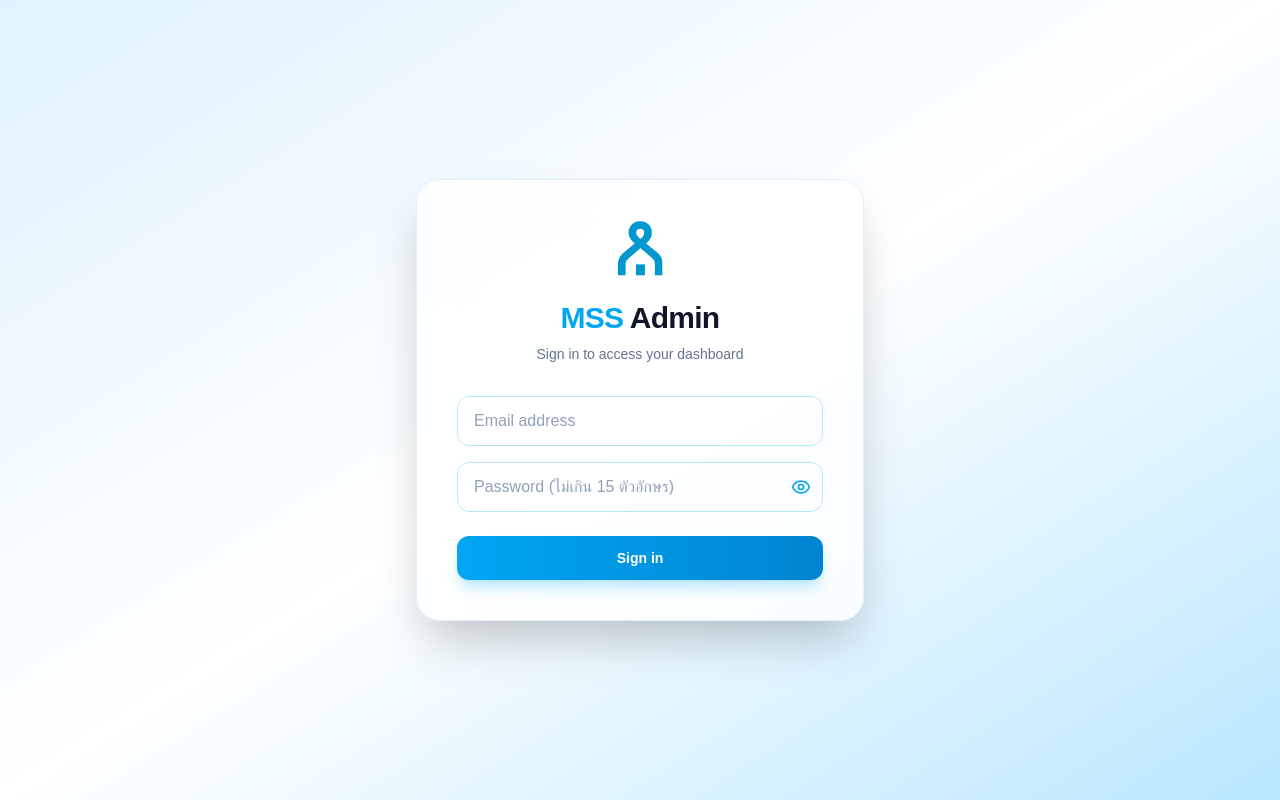
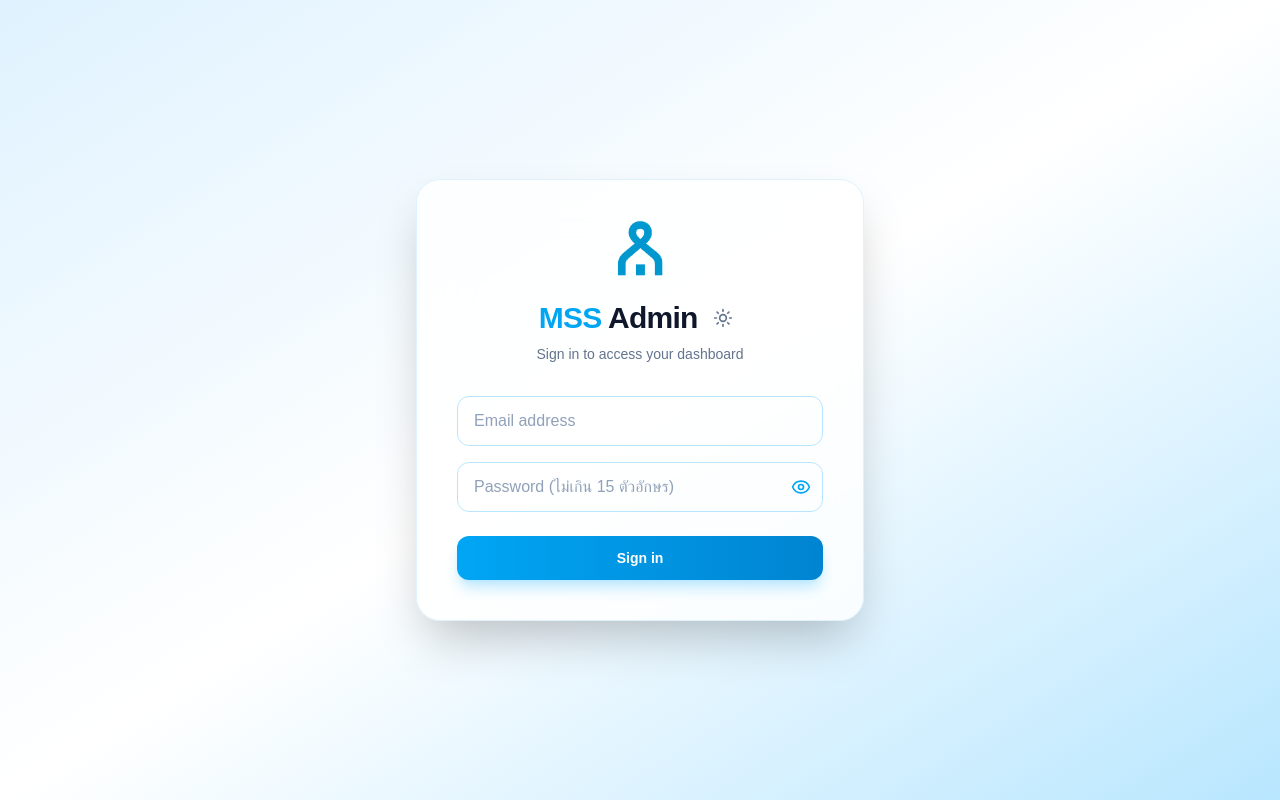
Before and after one commit to mss-project-web/admin-dashboard, a Next.js app: page /auth/login in a window 1280 px wide. Built offline with nearby package versions, Linux system fonts and the light colour scheme; a web font is replaced by a local one.

Commit message:
feat: Add login page Toggle Darkmode

```diff
--- a/src/app/auth/login/page.tsx
+++ b/src/app/auth/login/page.tsx
@@ -8,6 +8,7 @@ import { toastUtils } from "@/lib/toast";
 import Image from "next/image";
 import logo from "../../../../public/Image/LOGO-MSS.png";
 import { Eye, EyeOff } from "lucide-react";
+import { ThemeToggle } from "@/app/components/ThemeToggle";
 
 import { Suspense } from "react";
 
@@ -213,7 +214,7 @@ function LoginForm() {
                     </div>
 
                     <h2 className="mt-6 text-3xl font-black text-sky-500 dark:text-sky-400 tracking-tight">
-                        MSS <span className="text-slate-900 dark:text-white"> Admin</span>
+                        MSS <span className="text-slate-900 dark:text-white"> Admin</span> <ThemeToggle />
                     </h2>
 
                     <p className="mt-2 text-sm text-slate-500 dark:text-slate-400">
```
